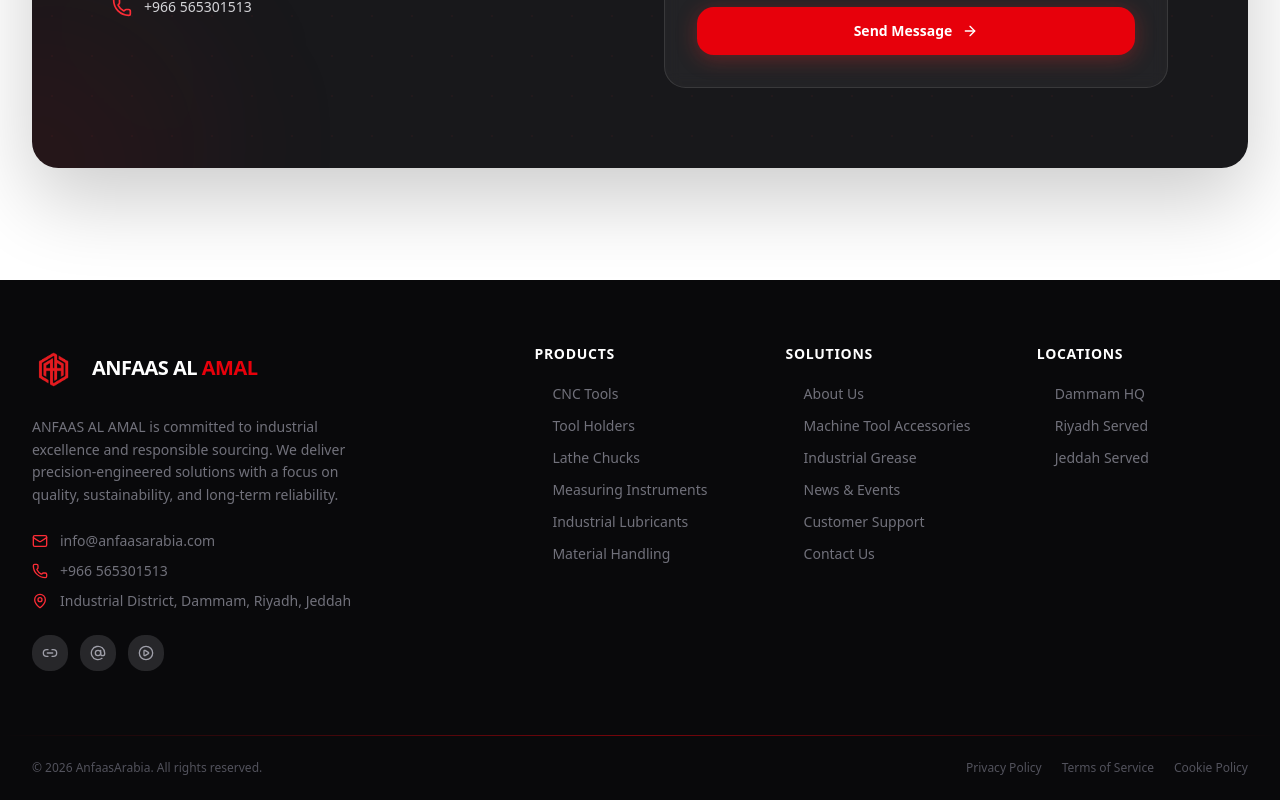
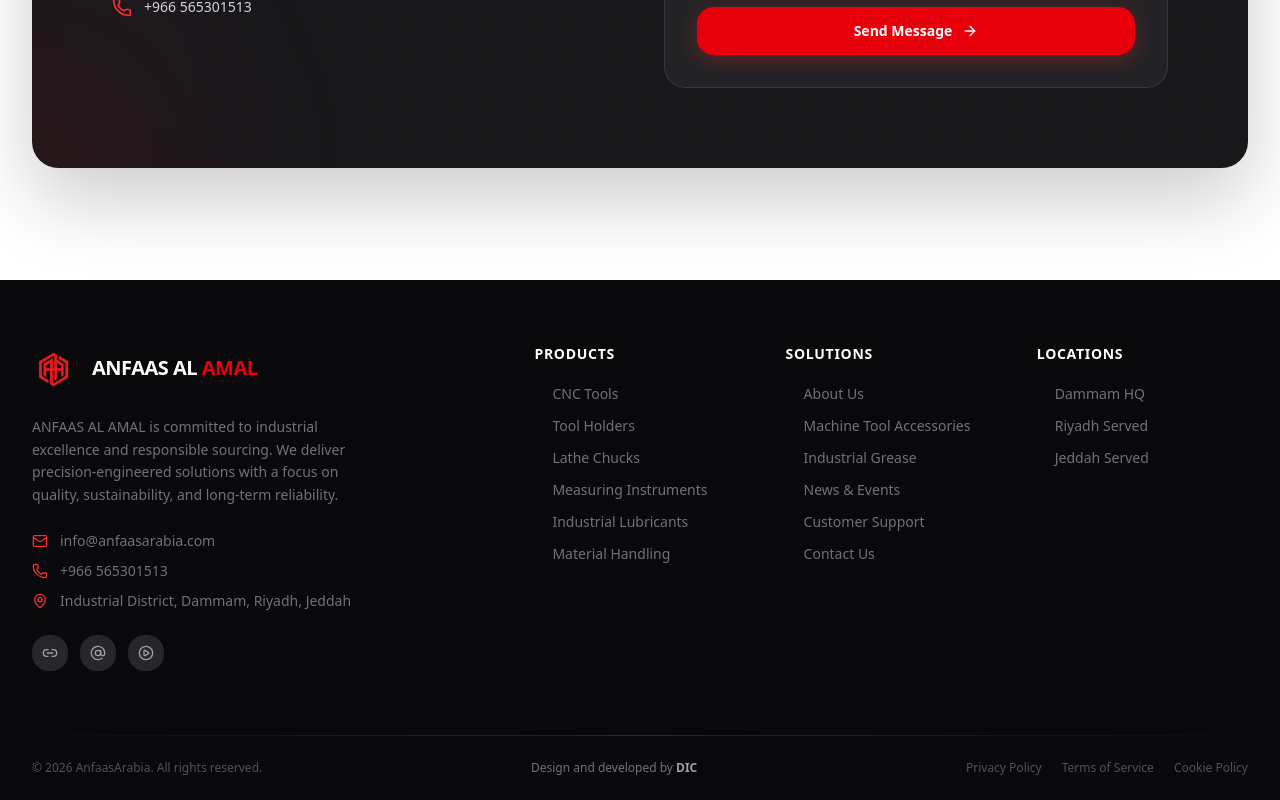
Before and after one commit to gokulmanokaran/Anfaas, a Next.js app: page / in a window 1280 px wide. Shown: the part 4328-5128 px from the top of the page. Built offline with nearby package versions, Linux system fonts and the light colour scheme.

Commit message:
dic added

```diff
--- a/src/components/Footer.tsx
+++ b/src/components/Footer.tsx
@@ -114,9 +114,12 @@
       <div className="h-px bg-gradient-to-r from-transparent via-red-600/50 to-transparent" />
 
       {/* Bottom bar */}
-      <div className="max-w-7xl mx-auto px-6 lg:px-8 py-6 flex flex-col sm:flex-row items-center justify-between gap-3">
+      <div className="max-w-7xl mx-auto px-6 lg:px-8 py-6 flex flex-col md:flex-row items-center justify-between gap-4 text-center md:text-left">
         <p className="text-xs text-zinc-600">
           © {new Date().getFullYear()} AnfaasArabia. All rights reserved.
+        </p>
+        <p className="text-xs text-zinc-500 font-medium">
+          Design and developed by <span className="text-zinc-400 font-semibold">DIC</span>
         </p>
         <div className="flex items-center gap-5">
           {["Privacy Policy", "Terms of Service", "Cookie Policy"].map((l) => (
```
